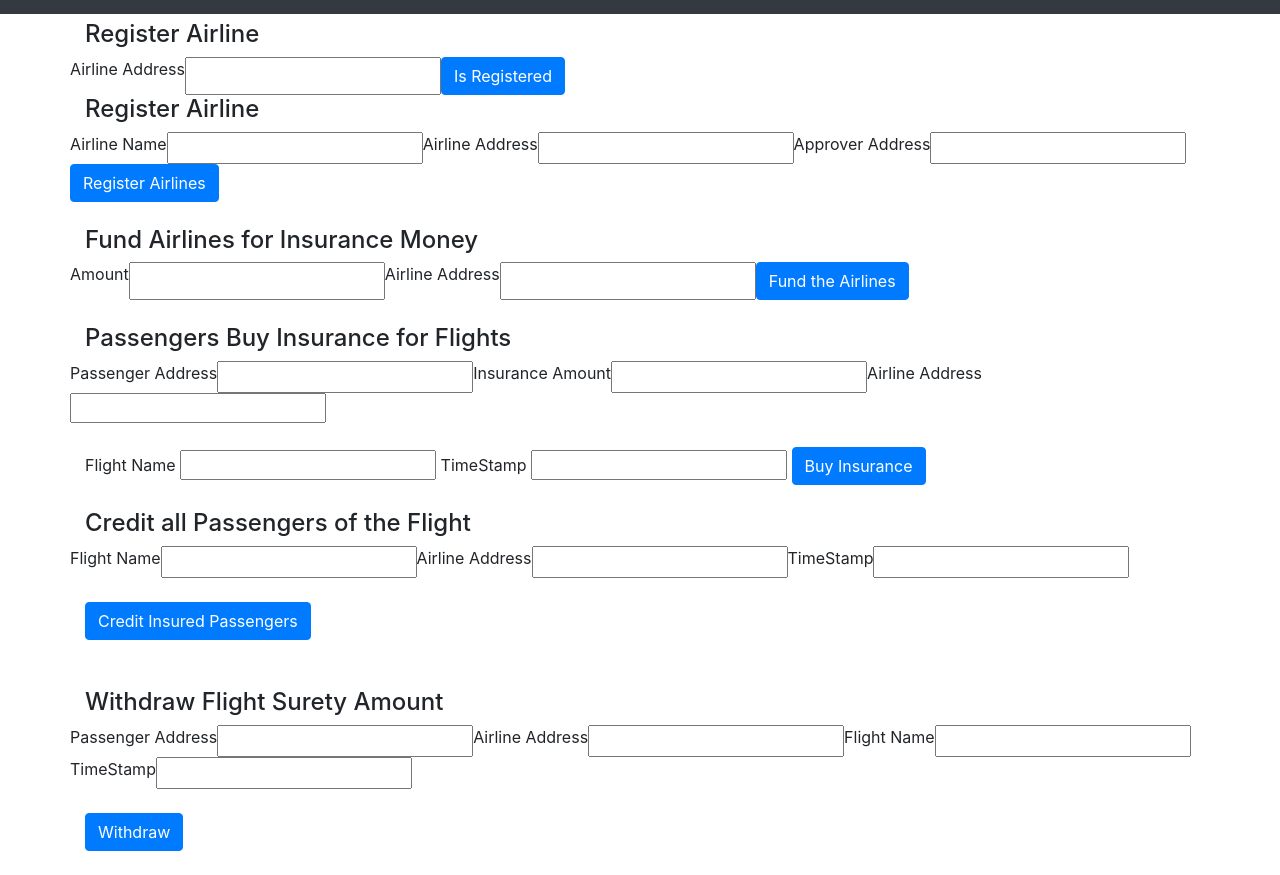
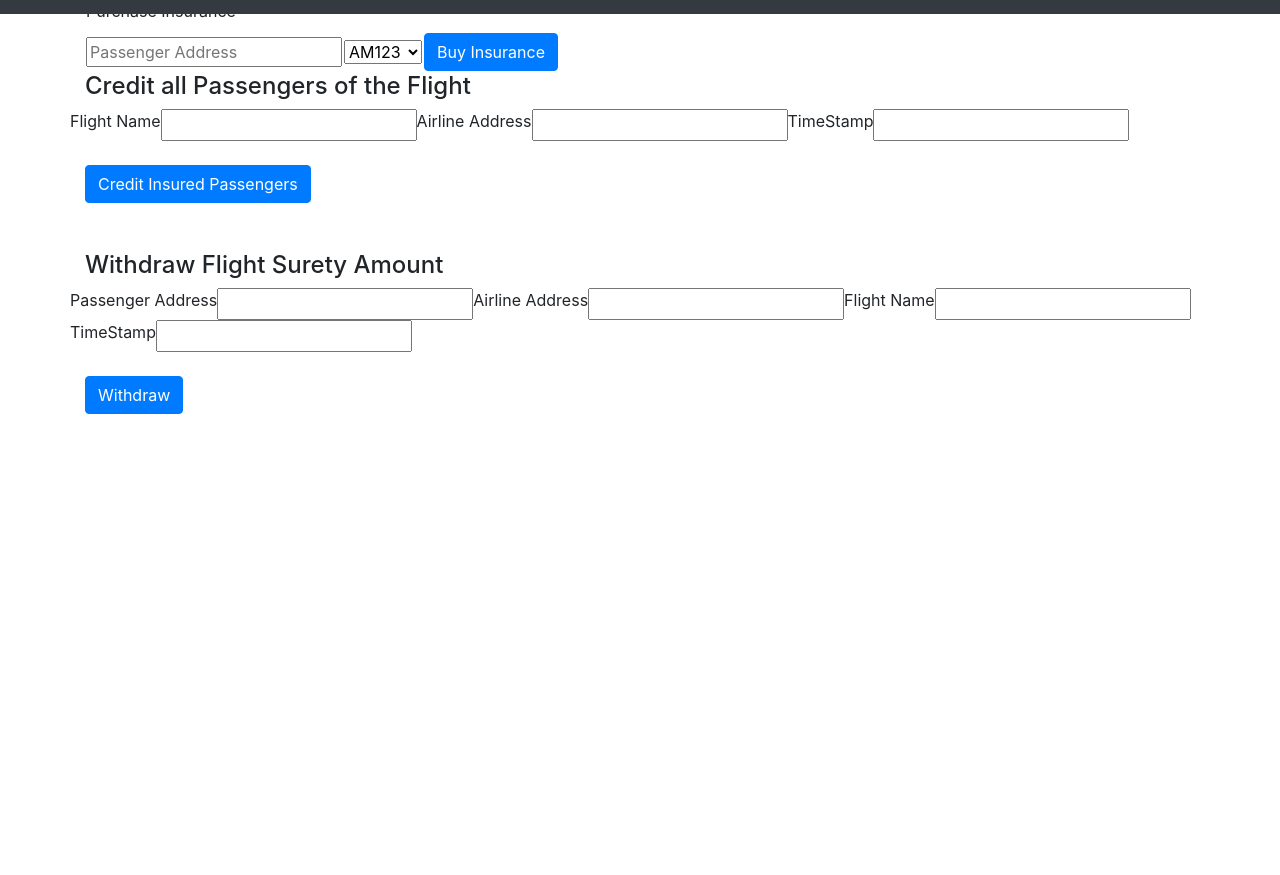
Before and after one commit to anoumana/am-flightsurety-blockchain, a website: page src/dapp/index.html in a window 1280 px wide. Shown: the part 42-917 px from the top of the page. After the commit the page ends 800 px from the top, so only its background shows below. Drawn offline with nearby package versions, Linux system fonts and the light colour scheme.

Commit message:
working in dapp

```diff
--- a/src/dapp/index.html
+++ b/src/dapp/index.html
@@ -21,54 +21,47 @@
 
     <main class="container">
 
-        <div id="display-wrapper" class="top-20">
-        </div>
-        <div class="row top-20">
-            <label class="form">Flight</label> <input type="text" id="flight-number"> <btn class="btn btn-primary" id="submit-oracle">Submit to Oracles</btn>
-        </div>
+        <table>
+            <tr>
+                <td width="50%">
+                    <span id="display-wrapper" class="top-20">
+                    </span>
+                </td>
+                <td>
+                    <span>
+                        <btn class="btn btn-primary" id="change-op-status">Change Operational Status</btn>
+                        <btn class="btn btn-primary" id="find-op-status">find Operational Status</btn>
+                    </span>
+                </td>
+            </tr>
+        </table>
+        <table>
+            <tr>
+                <td>
+                    <label class="form">Purchase Insurance </label>
+                </td>
+            </tr>
+            <tr>
+                <td>
+                    <input type="text" id="passengerAddress" placeholder="Passenger Address">
+                </td>
+                <td>
+                    <select id="flightName" >
+                        <option value="AM123">AM123</option>
+                        <option value="AM234">AM234</option>
+                        <option value="AM345">AM345</option>
+                        <option value="AM456">AM456</option>
+                        <option value="AM567">AM567</option>
+                    </select>
+                </td>
+                <td>
+                    <btn class="btn btn-primary" id="buyInsurance">Buy Insurance</btn>
+                </td>
+            </tr>
 
-    </br>
-
-    <div id="display-wrapper" class="top-20"></div>
-    <h4>Register Airline</h4>
-    <div class="row top-20">
-        <label class="form">Airline Address</label> <input type="text" id="airlineAddress">
-        <p id="display-votes"></p>
-        <btn class="btn btn-primary" id="isRegistered">Is Registered</btn>
-    </div>
+        </table>
 
         <div id="display-wrapper" class="top-20"></div>
-        <h4>Register Airline</h4>
-        <div class="row top-20">
-            <label class="form">Airline Name</label> <input type="text" id="airlineName">
-            <label class="form">Airline Address</label> <input type="text" id="airlineAddress">
-            <label class="form">Approver Address</label> <input type="text" id="approverAddress">
-            <p id="display-votes"></p>
-            <btn class="btn btn-primary" id="registerAirline">Register Airlines</btn>
-        </div>
-    </br>
-        <div id="display-wrapper" class="top-20"></div>
-        <h4>Fund Airlines for Insurance Money</h4>
-        <div class="row top-20">
-            <label class="form">Amount</label> <input type="text" id="airlineFundAmount">
-            <label class="form">Airline Address</label> <input type="text" id="fundedAirlineAddress">
-            <btn class="btn btn-primary" id="fundAirlines">Fund the Airlines</btn>
-        </div>
-    </br>
-    <div id="display-wrapper" class="top-20"></div>
-    <h4>Passengers Buy Insurance for Flights</h4>
-    <div class="row top-20">
-        <label class="form">Passenger Address</label> <input type="text" id="passengerAddress">
-        <label class="form">Insurance Amount</label> <input type="text" id="flightInsuranceAmount">
-        <label class="form">Airline Address</label> <input type="text" id="insAirlineAddress">
-    </div></br>
-    <div>
-        <label class="form">Flight Name</label> <input type="text" id="flightName">
-        <label class="form">TimeStamp</label> <input type="text" id="flightTime">
-        <btn class="btn btn-primary" id="buyInsurance">Buy Insurance</btn>
-    </div>
-</br>
-    <div id="display-wrapper" class="top-20"></div>
     <h4>Credit all Passengers of the Flight</h4>
     <div class="row top-20">
         <label class="form">Flight Name</label> <input type="text" id="creditFlightName">
```
